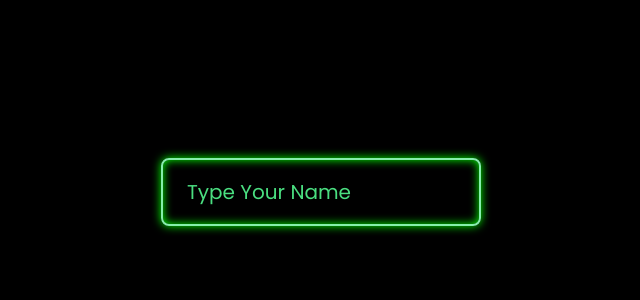
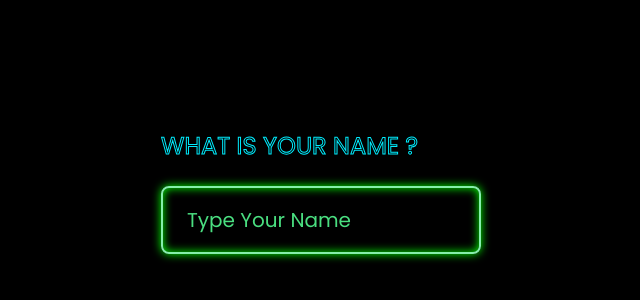
Before and after one commit to alsaeedfayed/CSS_TRICKS, a website built with Vite: page index.html in a window 1280 px wide. Shown: the part 208-508 px from the top of the page, without its empty margins (319-959 px from the left). Built offline with nearby package versions, Linux system fonts and the light colour scheme.

Commit message:
textstroke

```diff
--- a/index.html
+++ b/index.html
@@ -10,7 +10,10 @@
 <body>
     <main class="h-screen bg-black">
         <div class="container flex flex-col justify-center items-center  mx-auto h-screen ">
-           <input type="text" class="inputName text-green-200 text-xl  placeholder:text-green-400 capitalize w-80 h-12 bg-transparent outline-none border-2 border-green-300 rounded-lg py-8 px-6" placeholder="type your name">
+           <div>
+            <h3 class="question uppercase  text-2xl">what is your name ? </h3>
+            <input type="text" class="inputName mt-6 text-green-200 text-xl   placeholder:text-green-400 capitalize w-80 h-12 bg-transparent outline-none border-2 border-green-300 rounded-lg py-8 px-6" placeholder="type your name">
+           </div>
         </div>
     </main>
 </body>
--- a/src/css/styles.css
+++ b/src/css/styles.css
@@ -15,3 +15,8 @@
 .inputName {
     box-shadow: 0 0 10px #0f0 , inset 0 0 10px #0f0;
 }
+
+.question {
+    color: transparent;
+    -webkit-text-stroke: 1px #0ef;
+}
```
